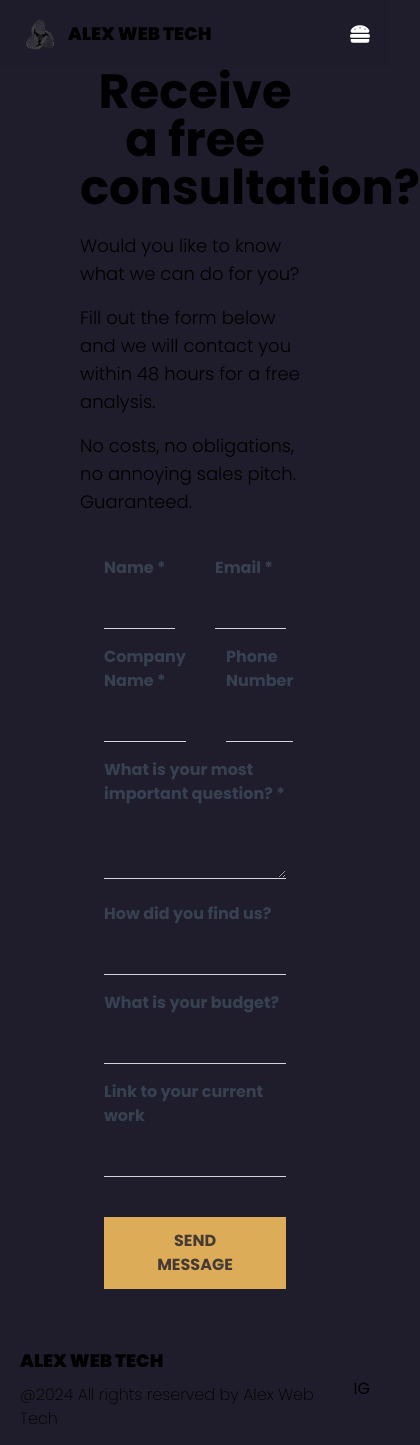
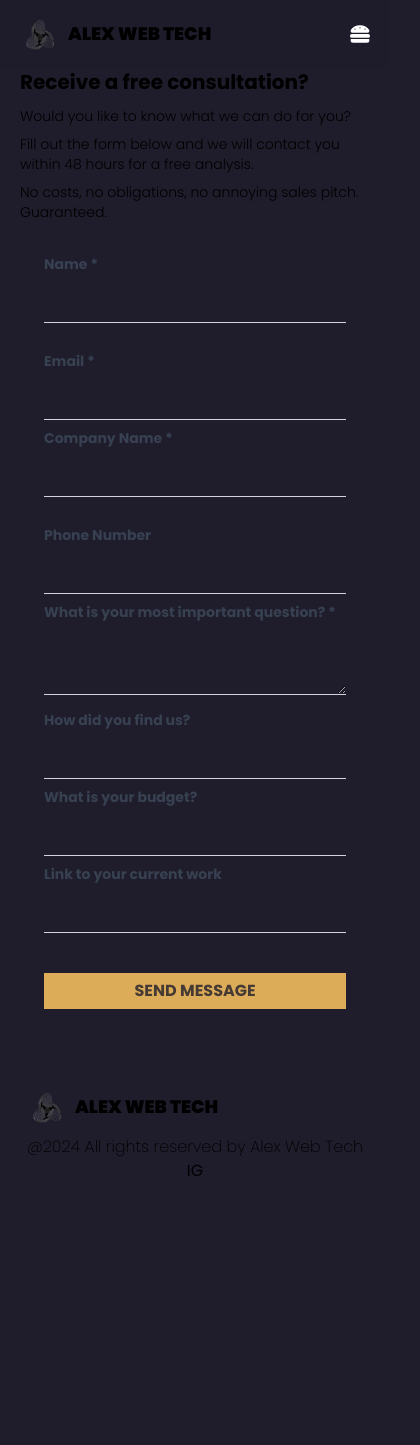
Before and after one commit to codedcontent/Fullstack-Business-Consultancy-Website, a Next.js app: page /contact in a window 390 px wide. Shown: the whole page, 420 px wide, since content can reach past the window. After the commit the page ends 1197 px from the top, so only its background shows below. Built offline with nearby package versions, Linux system fonts and the light colour scheme.

Commit message:
Made the site responsive

```diff
--- a/src/app/components/contact/ContactForm.tsx
+++ b/src/app/components/contact/ContactForm.tsx
@@ -99,10 +99,13 @@ const ContactForm = () => {
 
   return (
     <form onSubmit={handleSubmit} className="w-full mx-auto p-6">
-      <div className="flex w-full gap-10">
+      <div className="flex lg:flex-row flex-col w-full lg:gap-10 gap-5">
         {/* Name and Email */}
-        <div className="w-full mb-4">
-          <label className="block text-gray-700 font-bold mb-2" htmlFor="name">
+        <div className="w-full lg:mb-4 mb-2 lg:gap-2 gap-1">
+          <label
+            className="block text-gray-700 font-bold lg:text-base text-sm mb-2"
+            htmlFor="name"
+          >
             Name *
           </label>
 
@@ -119,8 +122,11 @@ const ContactForm = () => {
           )}
         </div>
 
-        <div className="w-full mb-4">
-          <label className="block text-gray-700 font-bold mb-2" htmlFor="email">
+        <div className="w-full lg:mb-4 mb-2 lg:gap-2 gap-1">
+          <label
+            className="block text-gray-700 font-bold lg:text-base text-sm mb-2"
+            htmlFor="email"
+          >
             Email *
           </label>
 
@@ -139,10 +145,10 @@ const ContactForm = () => {
       </div>
 
       {/* Company name and phone number */}
-      <div className="flex w-full gap-10">
-        <div className="w-full mb-4">
+      <div className="flex lg:flex-row flex-col w-full lg:gap-10 gap-5">
+        <div className="w-full lg:mb-4 mb-2 lg:gap-2 gap-1">
           <label
-            className="block text-gray-700 font-bold mb-2"
+            className="block text-gray-700 font-bold lg:text-base text-sm mb-2"
             htmlFor="companyName"
           >
             Company Name *
@@ -161,9 +167,9 @@ const ContactForm = () => {
           )}
         </div>
 
-        <div className="w-full mb-4">
+        <div className="w-full lg:mb-4 mb-2 lg:gap-2 gap-1">
           <label
-            className="block text-gray-700 font-bold mb-2"
+            className="block text-gray-700 font-bold lg:text-base text-sm mb-2"
             htmlFor="phoneNumber"
           >
             Phone Number
@@ -181,9 +187,9 @@ const ContactForm = () => {
       </div>
 
       {/* Most important question */}
-      <div className="w-full mb-4">
+      <div className="w-full lg:mb-4 mb-2 lg:gap-2 gap-1">
         <label
-          className="block text-gray-700 font-bold mb-2"
+          className="block text-gray-700 font-bold lg:text-base text-sm mb-2"
           htmlFor="importantQuestion"
         >
           What is your most important question? *
@@ -204,9 +210,9 @@ const ContactForm = () => {
       </div>
 
       {/* How'd you find us */}
-      <div className="w-full mb-4">
+      <div className="w-full lg:mb-4 mb-2 lg:gap-2 gap-1">
         <label
-          className="block text-gray-700 font-bold mb-2"
+          className="block text-gray-700 font-bold lg:text-base text-sm mb-2"
           htmlFor="howDidYouFindUs"
         >
           How did you find us?
@@ -223,8 +229,11 @@ const ContactForm = () => {
       </div>
 
       {/* What is your budget */}
-      <div className="w-full mb-4">
-        <label className="block text-gray-700 font-bold mb-2" htmlFor="budget">
+      <div className="w-full lg:mb-4 mb-2 lg:gap-2 gap-1">
+        <label
+          className="block text-gray-700 font-bold lg:text-base text-sm mb-2"
+          htmlFor="budget"
+        >
           What is your budget?
         </label>
 
@@ -239,9 +248,9 @@ const ContactForm = () => {
       </div>
 
       {/* Link to your current work */}
-      <div className="w-full mb-4">
+      <div className="w-full lg:mb-4 mb-2 lg:gap-2 gap-1">
         <label
-          className="block text-gray-700 font-bold mb-2"
+          className="block text-gray-700 font-bold lg:text-base text-sm mb-2"
           htmlFor="workLink"
         >
           Link to your current work
@@ -257,10 +266,10 @@ const ContactForm = () => {
         />
       </div>
 
-      <div className="w-full mt-10">
+      <div className="w-full lg:mt-10 mt-5">
         <button
           type="submit"
-          className="text-[#453A34] bg-primary px-10 py-3 font-bold w-full uppercase hover:bg-primary/80 hover:text-white"
+          className="text-[#453A34] bg-primary lg:px-10 px-5 lg:mt-10 mt-5 lg:py-3 py-1.5 font-bold w-full uppercase hover:bg-primary/80 hover:text-white"
         >
           {isSubmitting ? "Sending..." : "Send Message"}
         </button>
--- a/src/app/components/footer/Footer.tsx
+++ b/src/app/components/footer/Footer.tsx
@@ -1,13 +1,26 @@
+import Image from "next/image";
 import Link from "next/link";
 import React from "react";
 
 const Footer = () => {
   return (
-    <div className="lg:px-20 md:px-10 px-5 md:py-5 py-3.5 flex items-center justify-between">
+    <div className="lg:px-20 md:px-10 px-5 md:py-5 py-3.5 flex lg:flex-row flex-col items-center justify-between lg:mt-40 md:mt-20 mt-10">
       {/* Logo */}
       <div className="space-y-2">
-        <Link href={"/"}>
-          <span className="mlg:text-5xl md:text-3xl text-lg text white font-black">
+        {/* Logo */}
+        <Link
+          href={"/"}
+          className="flex gap-2 justify-center items-center w-max"
+        >
+          <Image
+            src={"/images/logo_only-removebg-preview.png"}
+            alt="Alex Web Tech"
+            height={500}
+            width={500}
+            className="h-10 w-10"
+          />
+
+          <span className="md:text-xl text-lg text white font-black">
             ALEX WEB TECH
           </span>
         </Link>
--- a/src/app/components/navbar/Navbar.tsx
+++ b/src/app/components/navbar/Navbar.tsx
@@ -4,6 +4,7 @@ import Image from "next/image";
 import Link from "next/link";
 import { useState } from "react";
 import { FaHamburger } from "react-icons/fa";
+import { IoCloseCircle } from "react-icons/io5";
 
 type Props = {};
 
@@ -62,10 +63,17 @@ const Navbar = (props: Props) => {
       </div>
 
       {/* Nav - Small Screen */}
-      <FaHamburger
-        className="text-white text-xl block md:hidden"
-        onClick={toggleMenu}
-      />
+      {isNavOpen ? (
+        <IoCloseCircle
+          className="text-white text-xl block md:hidden"
+          onClick={toggleMenu}
+        />
+      ) : (
+        <FaHamburger
+          className="text-white text-xl block md:hidden"
+          onClick={toggleMenu}
+        />
+      )}
 
       {isNavOpen && (
         <div
--- a/src/app/contact/page.tsx
+++ b/src/app/contact/page.tsx
@@ -2,22 +2,22 @@ import ContactForm from "../components/contact/ContactForm";
 
 const Contact = () => {
   return (
-    <main className="min-h-screen max-w-5xl m-auto">
-      <h1 className="text-5xl text-center font-bold">
+    <main className="min-h-screen lg:max-w-5xl max-w-sm m-auto">
+      <h1 className="lg:text-5xl text-xl lg:text-center font-bold">
         Receive a free consultation?
       </h1>
 
-      <div className="my-5 space-y-4">
-        <p className="font-light text-lg">
+      <div className="lg:my-5 my-2.5 lg:space-y-4 space-y-2">
+        <p className="font-light lg:text-lg text-sm">
           Would you like to know what we can do for you?
         </p>
 
-        <p className="font-light text-lg">
+        <p className="font-light lg:text-lg text-sm">
           Fill out the form below and we will contact you within 48 hours for a
           free analysis.
         </p>
 
-        <p className="font-light text-lg">
+        <p className="font-light lg:text-lg text-sm">
           No costs, no obligations, no annoying sales pitch. Guaranteed.
         </p>
 
--- a/src/app/layout.tsx
+++ b/src/app/layout.tsx
@@ -25,7 +25,7 @@ export default function RootLayout({
       <body className={`${poppins.className} relative`}>
         <Navbar />
 
-        <div className="px-20">{children}</div>
+        <div className="lg:px-20 md:px-10 px-5">{children}</div>
 
         <Footer />
       </body>
```
Also changed, not shown: src/app/page.tsx (+42 -41 lines).
